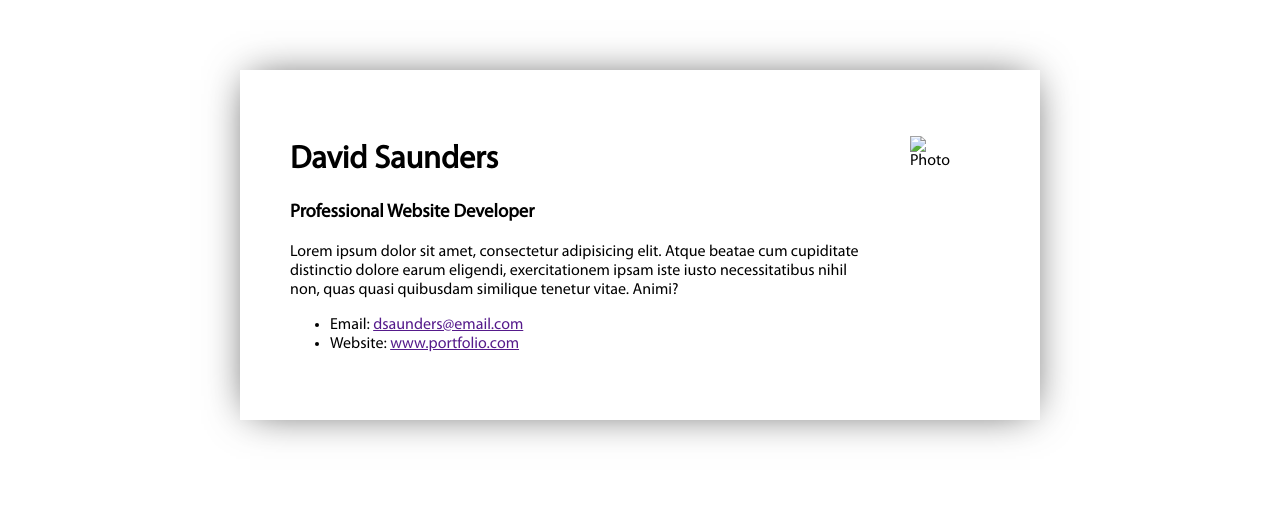
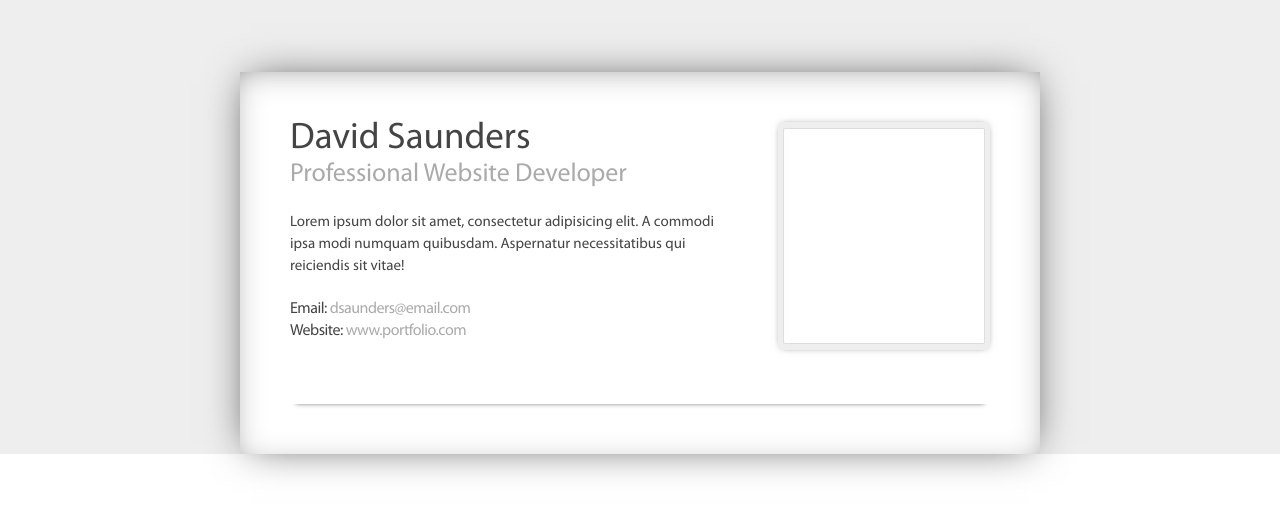
Before and after one commit to dmytro-revak/test-task-davu, a plain HTML site: page index.html in a window 1280 px wide. Drawn offline with Linux system fonts and the light colour scheme; files whose address does not match are found by name.

Commit message:
finished with personal-information section

```diff
--- a/css/main.css
+++ b/css/main.css
@@ -7,17 +7,82 @@
 
 body {
     font-family: "Myriad Pro", Arial, sans-serif;
+    color: rgb(68, 68, 68);
+}
+
+.grey-text {
+    color: rgb(170, 170, 170);
 }
 
 .cv-wrapper {
+    background-color: rgb(238, 238, 238);
+    padding-top: 72px;
+}
+
+.cv_style_default {
     width: 800px;
-    margin: 70px auto 0;
+    margin: 0 auto;
     padding: 50px;
     box-sizing: border-box;
-    box-shadow: 0 0 40px -10px rgba(0,0,0,0.75);
+    box-shadow: 0 0 40px -10px rgba(0,0,0,0.75), inset 0 5px 40px -20px rgba(0,0,0,0.75);
+    background-color: rgb(255, 255, 255);
 }
 
 .personal-information {
     display: flex;
     justify-content: space-between;
+    align-items: flex-start;
 }
+.personal-information_style_default {
+    box-shadow: 0 5px 5px -6px rgba(0,0,0,0.75);
+}
+
+.name-contact-details__name {
+    margin: 0;
+    font-size: 37px;
+    line-height: 34px;
+    font-weight: normal;
+}
+
+.name-contact-details__position {
+    font-size: 26px;
+    margin: 0;
+    font-weight: normal;
+    line-height: 38px;
+    letter-spacing: -0.1px;
+}
+
+.name-contact-details__summary {
+    width: 426px;
+    margin: 18px 0 20px 0;
+    font-size: 15px;
+    line-height: 22px;
+}
+
+.name-contact-details__contacts {
+    padding: 0;
+    margin-bottom: 62px;
+    list-style: none;
+    line-height: 22px;
+    letter-spacing: -0.5px;
+}
+
+.contacts__link {
+    text-decoration: none;
+}
+
+.personal-information__photo {
+    margin: 0;
+}
+
+.photo_style_default {
+    line-height: 0;
+    border: solid rgb(238, 238, 238);
+    border-width: 6px 5px;
+    border-radius: 4px;
+    box-shadow: 0 0 8px -4px rgba(0,0,0,0.75);
+}
+
+.photo__image {
+    width: 100%;
+}
--- a/index.html
+++ b/index.html
@@ -11,30 +11,32 @@
 </head>
 <body>
     <div class="cv-wrapper">
-        <section class="personal-information">
+        <main class="cv cv_style_default">
+            <section class="personal-information personal-information_style_default">
                 <div class="name-contact-details">
-                <h1 class="name">
+                    <h1 class="name name-contact-details__name">
                         David Saunders
                     </h1>
-                <h3 class="position">
+                    <h3 class="position name-contact-details__position grey-text">
                         Professional Website Developer
                     </h3>
-                <p class="summary">
-                    Lorem ipsum dolor sit amet, consectetur adipisicing elit. Atque beatae cum cupiditate distinctio dolore earum eligendi, exercitationem ipsam iste iusto necessitatibus nihil non, quas quasi quibusdam similique tenetur vitae. Animi?
+                    <p class="summary name-contact-details__summary">
+                        Lorem ipsum dolor sit amet, consectetur adipisicing elit. A commodi ipsa modi numquam quibusdam. Aspernatur necessitatibus qui reiciendis sit vitae!
                     </p>
-                <ul class="contacts">
+                    <ul class="contacts name-contact-details__contacts">
                         <li class="contacts__item">
-                        Email: <a href="" class="contacts__link">dsaunders@email.com</a>
+                            Email: <a href="#" class="contacts__link grey-text">dsaunders@email.com</a>
                         </li>
                         <li class="contacts__item">
-                        Website: <a href="" class="contacts__link">www.portfolio.com</a>
+                            Website: <a href="#" class="contacts__link grey-text">www.portfolio.com</a>
                         </li>
                     </ul>
                 </div>
-            <figure class="photo">
-                <img src="" alt="Photo" class="photo__image">
+                <figure class="photo photo_style_default personal-information__photo">
+                    <img src="img/photo-image.jpg" alt="Photo" class="photo__image">
                 </figure>
             </section>
+        </main>
     </div>
 </body>
 </html>
```
Also changed, not shown: img/photo-image.jpg (added). Lines whose indentation alone changed are shown as unchanged.
